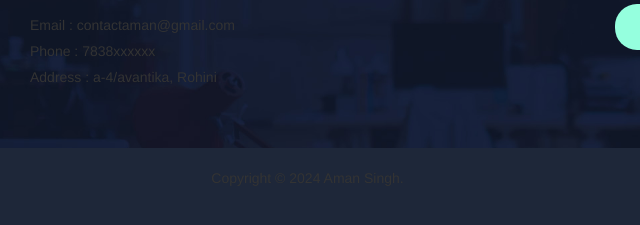
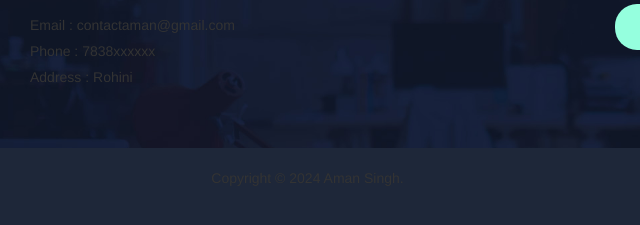
Before and after one commit to Amansingh0807/web-for-POE, a plain HTML site: page price optimize engine web full script/full script/index.html in a window 1280 px wide. Shown: the part 2369-2594 px from the top of the page, 40-680 px from the left. Drawn offline with nearby package versions, Linux system fonts and the light colour scheme.

Commit message:
Update index.html

```diff
--- a/price optimize engine web full script/full script/index.html
+++ b/price optimize engine web full script/full script/index.html
@@ -193,7 +193,7 @@
                     <ul class="list-unstyled">
                         <li>Email : contactaman@gmail.com</li>
                         <li>Phone : 7838xxxxxx</li>
-                        <li>Address : a-4/avantika, Rohini </li>
+                        <li>Address :  Rohini </li>
                     </ul>
                 </div>
                 <div class="col-md-6">
```
